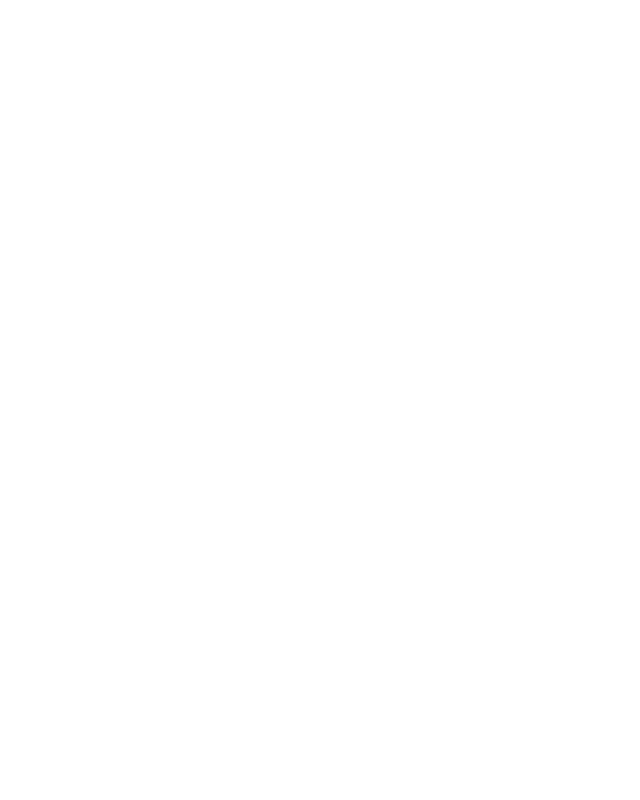
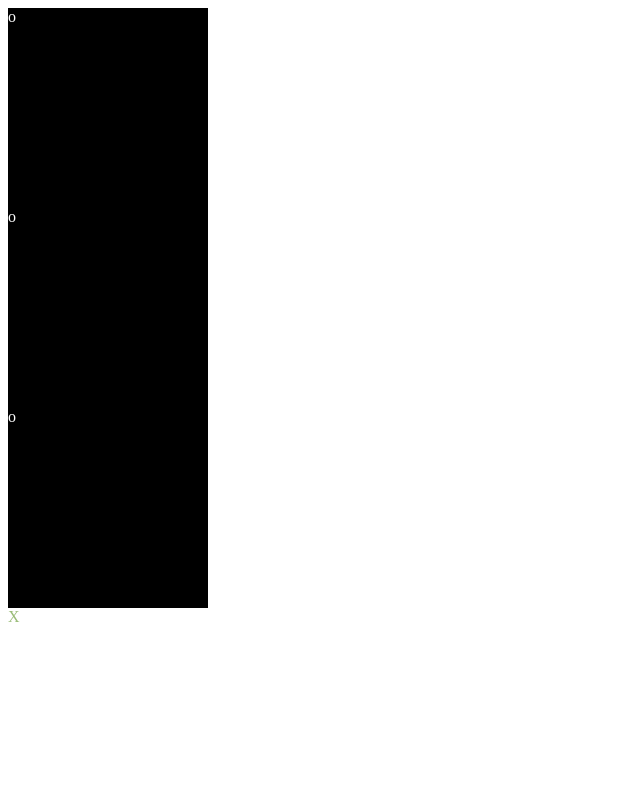
Before and after one commit to ricardovanlaarhoven/time-again, a Vue app: page /dices in a window 1280 px wide. Before the commit this address had no page. Shown: the top 800 px of the page, without its empty margins (0-640 px from the left). Built offline with nearby package versions, Linux system fonts and the light colour scheme.

Commit message:
chore: created dices

```diff
--- /dev/null
+++ b/src/components/BaseDice.vue
@@ -0,0 +1,56 @@
+<script setup lang="ts">
+import { Colors } from '@/enums/Colors';
+import { computed } from 'vue';
+import { DiceType } from '@/enums/DiceType';
+
+const props = defineProps<{
+  color: Colors,
+  value: 1|2|3|4|5|6,
+  diceType: DiceType
+}>()
+
+const cssColors = {
+  [Colors.green]: '#9ABC78',
+  [Colors.orange]: '#e1774c',
+  [Colors.blue]: '#7FC6EB',
+  [Colors.red]: '#e54365',
+  [Colors.yellow]: '#e7b556'
+}
+
+const cssBackgroundColor = computed((): string => {
+  if(props.diceType === DiceType.color) {
+    return '#FFFFFF';
+  }
+
+  return '#000000'
+})
+
+const cssForeGroundColor = computed((): string => {
+  if(props.diceType === DiceType.number) {
+    return '#FFFFFF';
+  }
+
+  return cssColors[props.value - 1]
+})
+
+</script>
+
+<template>
+  <div class="dice" :class="`dice-value--${props.value}} dice-type--${diceType ?? DiceType.number}`">
+    <template  v-if="diceType !== DiceType.color">
+      <div v-for="i in props.value" :key="i">o</div>
+    </template>
+    <div v-else>
+      X
+    </div>
+  </div>
+</template>
+
+<style lang="scss" scoped>
+.dice {
+  width: 200px;
+  height: 200px;
+  background-color: v-bind(cssBackgroundColor);
+  color: v-bind(cssForeGroundColor);
+}
+</style>
--- /dev/null
+++ b/src/enums/Colors.ts
@@ -0,0 +1,7 @@
+export enum Colors {
+  green = 0,
+  orange = 1,
+  blue = 2,
+  red = 3,
+  yellow = 4,
+}
--- /dev/null
+++ b/src/enums/DiceType.ts
@@ -0,0 +1,4 @@
+export enum DiceType {
+  number = "number",
+  color = "color"
+}
--- a/src/router/index.ts
+++ b/src/router/index.ts
@@ -9,6 +9,11 @@
       name: 'home',
       component: HomeView
     },
+    {
+      path: '/dices',
+      name: 'dices',
+      component: () => import('../views/DicesView.vue')
+    }
   ]
 })
 
--- /dev/null
+++ b/src/views/DicesView.vue
@@ -0,0 +1,28 @@
+<script setup lang="ts">
+import BaseDice from '@/components/BaseDice.vue';
+import { Colors } from '@/enums/Colors';
+import { ref } from 'vue';
+import { DiceType } from '@/enums/DiceType';
+
+const dices = ref([
+  {color: Colors.green, value: 1, type: DiceType.number},
+  {color: Colors.green, value: 1, type: DiceType.number},
+  {color: Colors.green, value: 1, type: DiceType.number},
+  {color: Colors.green, value: 1, type: DiceType.color},
+  {color: Colors.green, value: 1, type: DiceType.color},
+  {color: Colors.green, value: 1, type: DiceType.color},
+])
+
+function reRollAllDices() {
+  dices.value.forEach(dice => {
+    dice.value = Math.floor(Math.random()*5)+1
+  })
+}
+</script>
+
+<template>
+  <main>
+    <BaseDice :value="dice.value" :color="dice.color" :dice-type="dice.type" v-for="dice in dices"/>
+    <button @click="reRollAllDices">Reroll</button>
+  </main>
+</template>
--- a/src/views/HomeView.vue
+++ b/src/views/HomeView.vue
@@ -1,11 +1,5 @@
 <script setup lang="ts">
-enum Colors {
-  green = 0,
-  orange = 1,
-  blue = 2,
-  red = 3,
-  yellow = 4,
-}
+import { Colors } from '@/enums/Colors';
 
 const gameGrid : {color: Colors, star: boolean}[][] = [
   [
```
